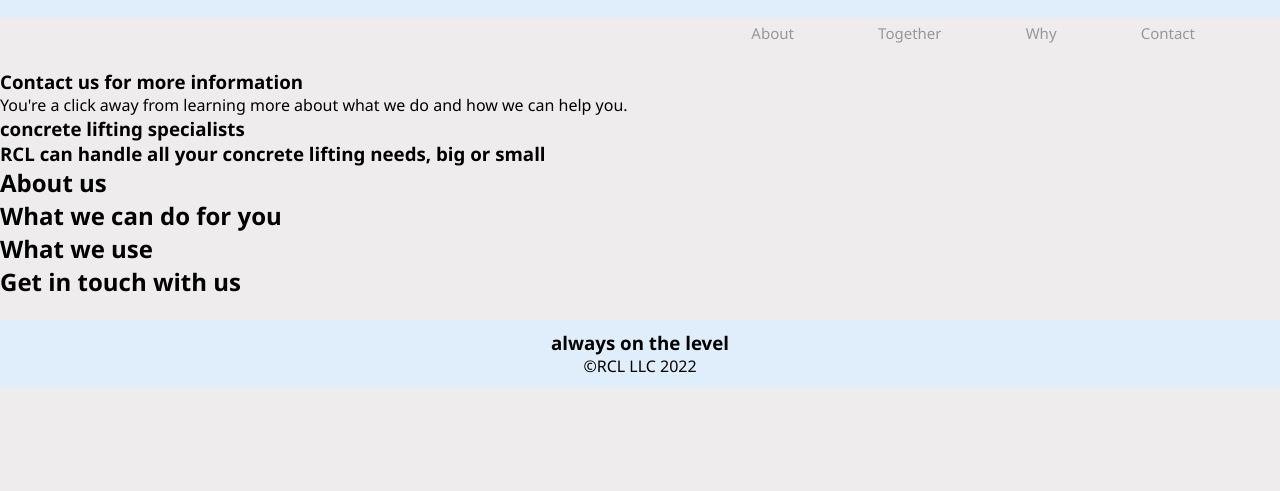
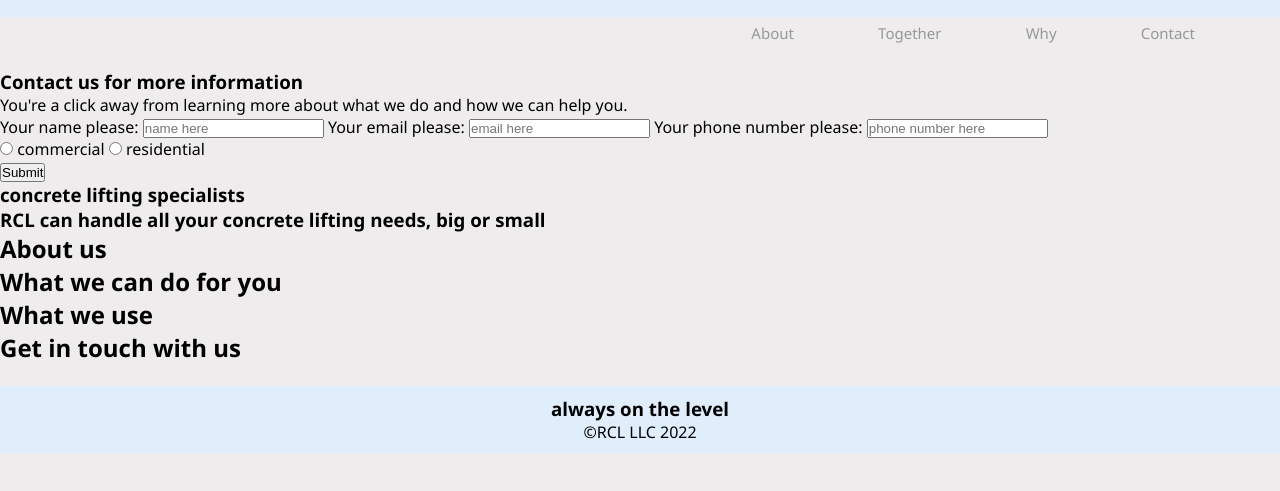
Before and after one commit to justbekazu/rcl-project, a plain HTML site: page website/index.html in a window 1280 px wide. Shown: the part 53-544 px from the top of the page. Drawn offline with Linux system fonts and the light colour scheme.

Commit message:
added the input form

```diff
--- a/website/index.html
+++ b/website/index.html
@@ -39,10 +39,22 @@
                     <p>You're a click away from learning more about what we do and how we can help you.</p>
                     <!--form elements-->
                     <form>
-
+                        <label for="name"> Your name please:</label>
+                        <input type="text" placeholder="name here" id="name"/>
+                        <label for="email"> Your email please:</label>
+                        <input type="email" placeholder="email here" id="email"/>
+                        <label for="tel"> Your phone number please:</label>
+                        <input type="tel" placeholder="phone number here" id="tel"/>
+                        <br />
+                        <p>
+                        <input type="radio" name= "commercial or residential" id="commercial"/>
+                        <label for="commercial">commercial</label>
+                        <input type="radio" name= "commercial or residential" id="residential"/>
+                        <label for="residential">residential</label>
+                        </p>
+                        <button type="submit">Submit</button>
                     </form>
                 </div>
-
             </section>
 
 
```
Also changed, not shown: 1 other file.
